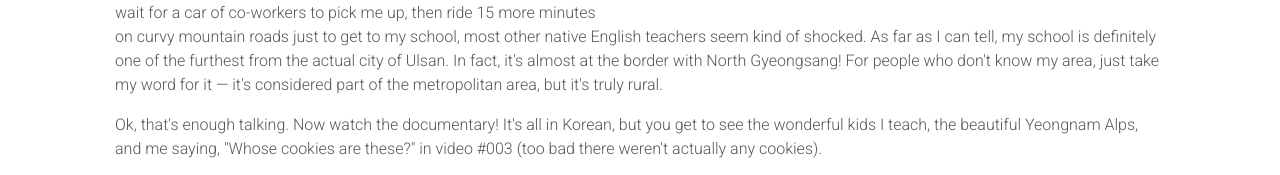
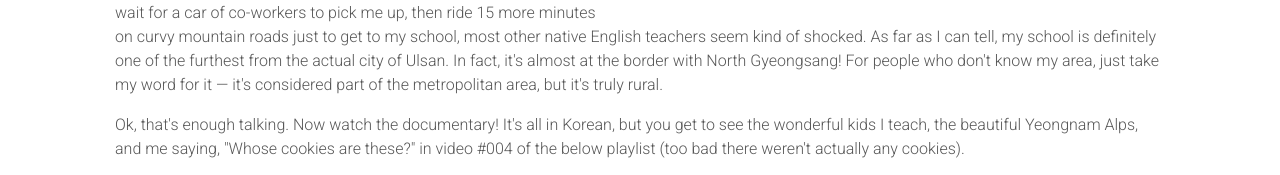
Before and after one commit to karakarakaraff/karakarakaraff.github.io, a plain HTML site: page that-one-time-a-documentary-film-crew-showed-up-at-my-school.html in a window 1280 px wide. Shown: the part 1094-1269 px from the top of the page. Drawn offline with Linux system fonts and the light colour scheme.

Commit message:
Update that-one-time-a-documentary-film-crew-showed-up-at-my-school.html

```diff
--- a/that-one-time-a-documentary-film-crew-showed-up-at-my-school.html
+++ b/that-one-time-a-documentary-film-crew-showed-up-at-my-school.html
@@ -66,7 +66,7 @@
     <p>Despite having cameras trying to shove into our tiny classrooms (well, just my classroom is tiny), everything seemed like business as usual. I taught, I ate lunch with my co-teacher, I taught some more, and then I went home. A few times, someone in the camera crew would come talk to me because they were interested in where I was from, and I was always impressed with how great their English was! Every person who talked to me had studied abroad at one point &mdash; one guy even studied in Iowa!</p>
     <p>Anyway, the crew was really nice, and as time went on, I could tell just from observing that they were focusing in on the students' lives and the beautiful scenery surrounding my school. And the students were absolutely glowing! Even as the outsider, I was glowing right along with them, feeling so lucky to be placed in such a wonderful school in such a beautiful area in Korea.</p>
     <p>When I say that I have to walk 5 minutes to my bus stop in Eonyang (already considered "the boonies"), ride the bus for 15 minutes, then wait for a car of co-workers to pick me up, then ride 15 more minutes on curvy mountain roads just to get to my school, most other native English teachers seem kind of shocked. As far as I can tell, my school is definitely one of the furthest from the actual city of Ulsan. In fact, it's almost at the border with North Gyeongsang! For people who don't know my area, just take my word for it &mdash; it's considered part of the metropolitan area, but it's truly rural.</p>
-    <p>Ok, that's enough talking. Now watch the documentary! It's all in Korean, but you get to see the wonderful kids I teach, the beautiful Yeongnam Alps, and me saying, "Whose cookies are these?" in video #003 (too bad there weren't actually any cookies).</p>
+    <p>Ok, that's enough talking. Now watch the documentary! It's all in Korean, but you get to see the wonderful kids I teach, the beautiful Yeongnam Alps, and me saying, "Whose cookies are these?" in video #004 of the below playlist (too bad there weren't actually any cookies).</p>
     <a title="YouTube: 다큐멘터리 3일 - Documentary Three Days EP234" href="https://youtube.com/playlist?list=PL4LcTrhXUzhihPyEnZc-SFE1UHm7olxXh&si=lXO8EJYr3GBLjmMt"><img src="assets/images/korea/soho-doc-youtube-playlist.jpg" class="img-fluid" alt="YouTube: 다큐멘터리 3일 - Documentary Three Days EP234"/></a>
     <blockquote class="blockquote">
       <p class="mb-0">"This new style documentary observes and documents events at a certain venue for 72 hours straight. It gives a glimpse into the ever-changing, versatile and dynamic Korean society by closely capturing from a heartwarming perspective the natural occurrences in people's lives at a certain location during a three-day period of time."</p>
```
